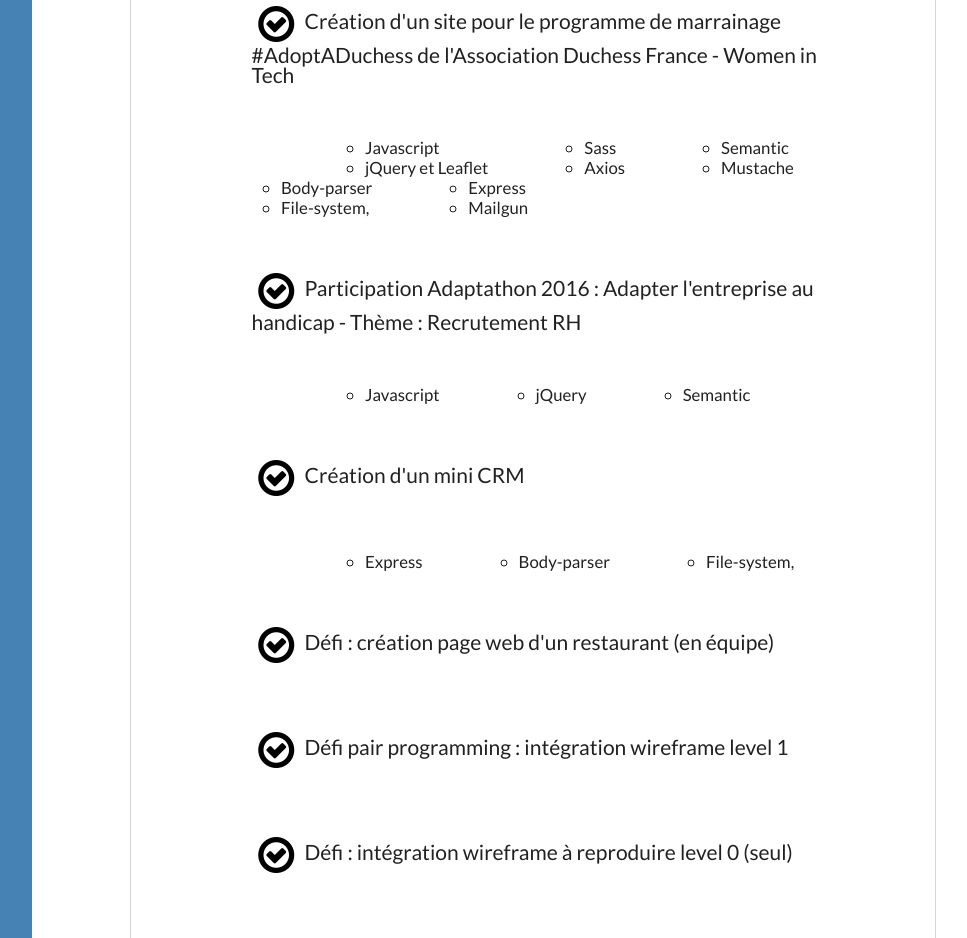
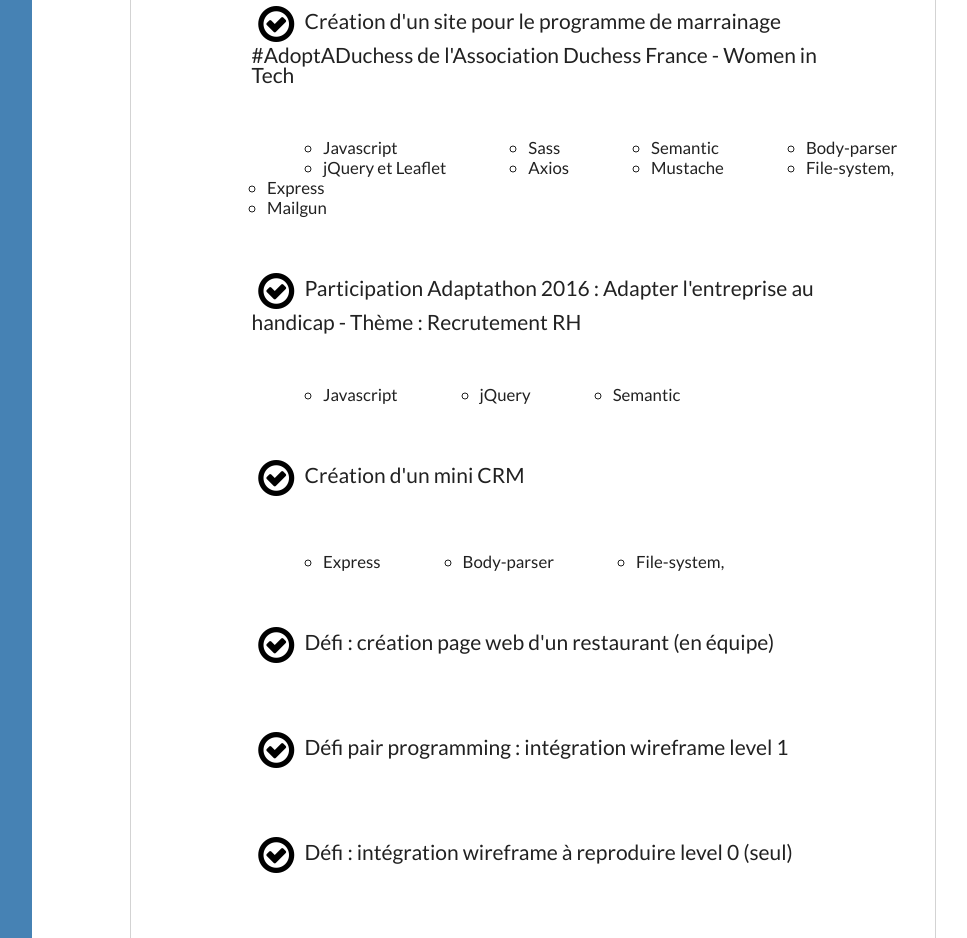
Before and after one commit to MarineCO/CV-semantic, a plain HTML site: page index.html in a window 1280 px wide. Shown: the part 1478-2416 px from the top of the page, without its empty margins (288-1255 px from the left). Drawn offline with Linux system fonts and the light colour scheme.

Commit message:
modif padding suite à un petit bug visuel de la gh-pages

```diff
--- a/style.css
+++ b/style.css
@@ -152,9 +152,9 @@ body {
 }
 
 .projectList .columnFirst {
-	padding-left: 10em;
+	padding-left: 7em;
 }
 
 .projectList .columnOther {
-	padding-left: 4em;
+	padding-left: 3em;
 }
```
